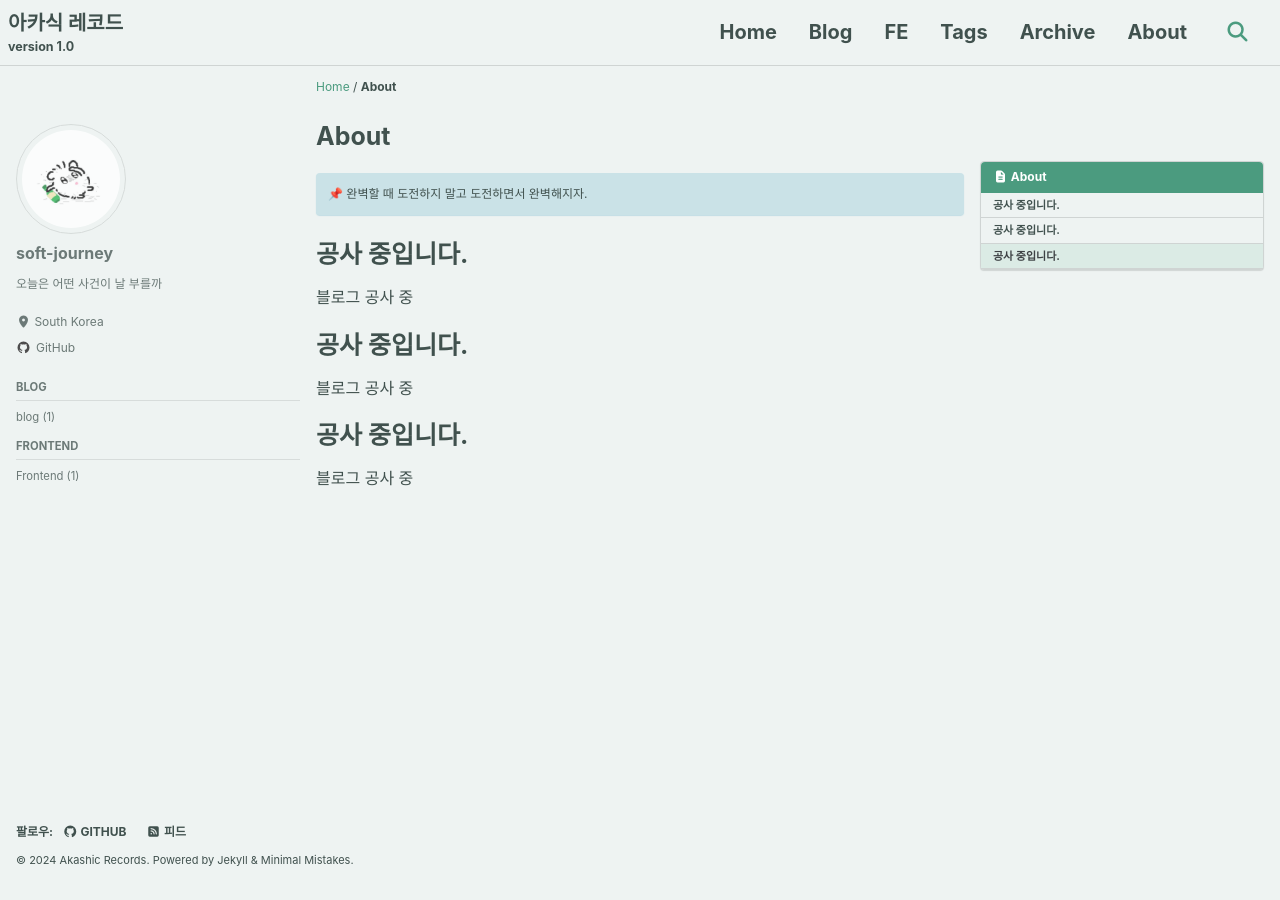
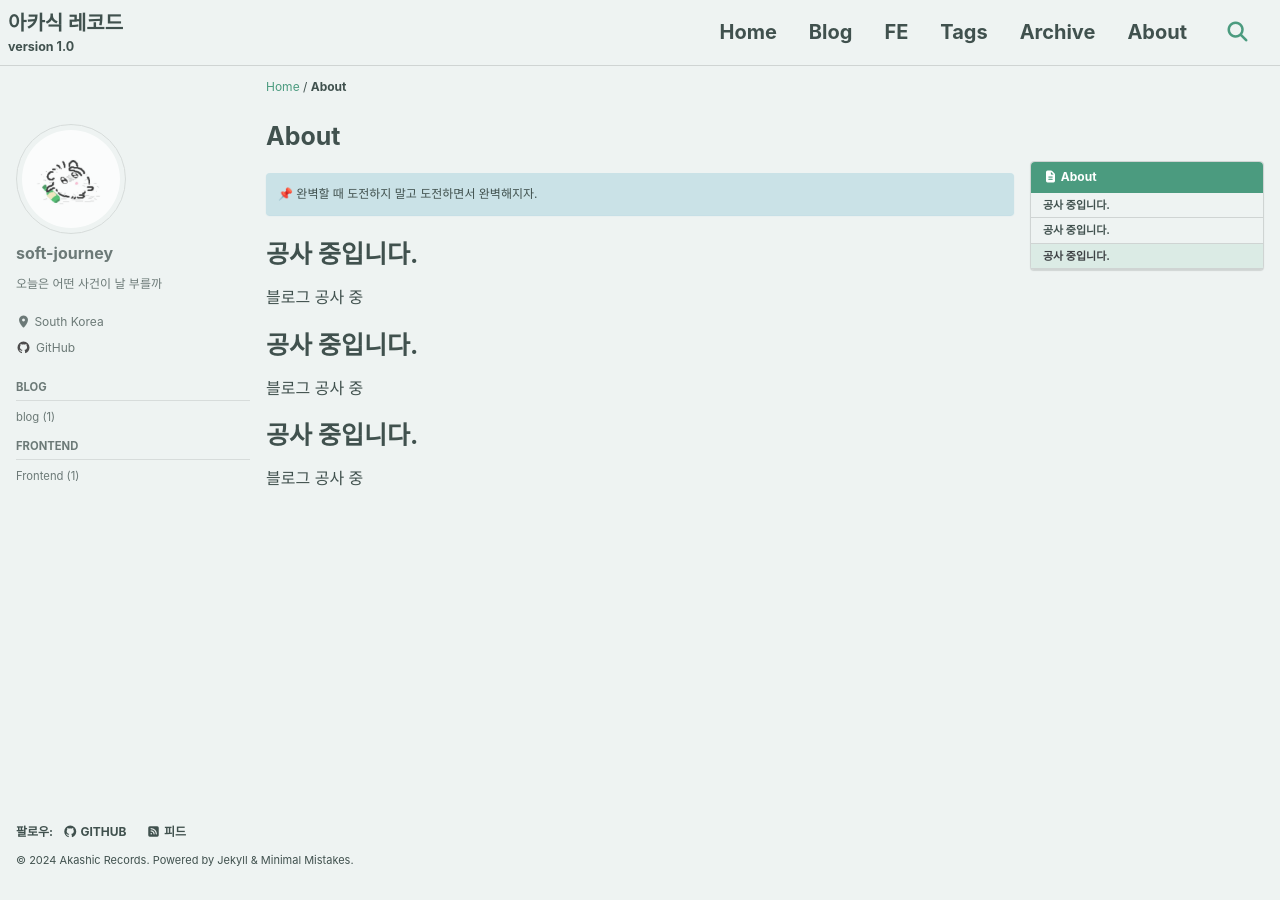
Before and after one commit to LogVentureIO/LogVentureIO.github.io, a Jekyll site: the page built from _pages/about.md, in a window 1280 px wide. Built offline with Jekyll 4.4.1, drawn with Linux system fonts in a browser that asks for light colours; cached includes are drawn as plain includes.

Commit message:
[custom] sidebar 간격 조정

```diff
--- a/_sass/minimal-mistakes/_variables.scss
+++ b/_sass/minimal-mistakes/_variables.scss
@@ -156,8 +156,8 @@ $max-width: $x-large !default;
    ========================================================================== */
 
 $right-sidebar-width-narrow: 200px !default;
-$right-sidebar-width: 300px !default;
-$right-sidebar-width-wide: 400px !default;
+$right-sidebar-width: 250px !default;
+$right-sidebar-width-wide: 300px !default;
 
 /*
    Other
```
